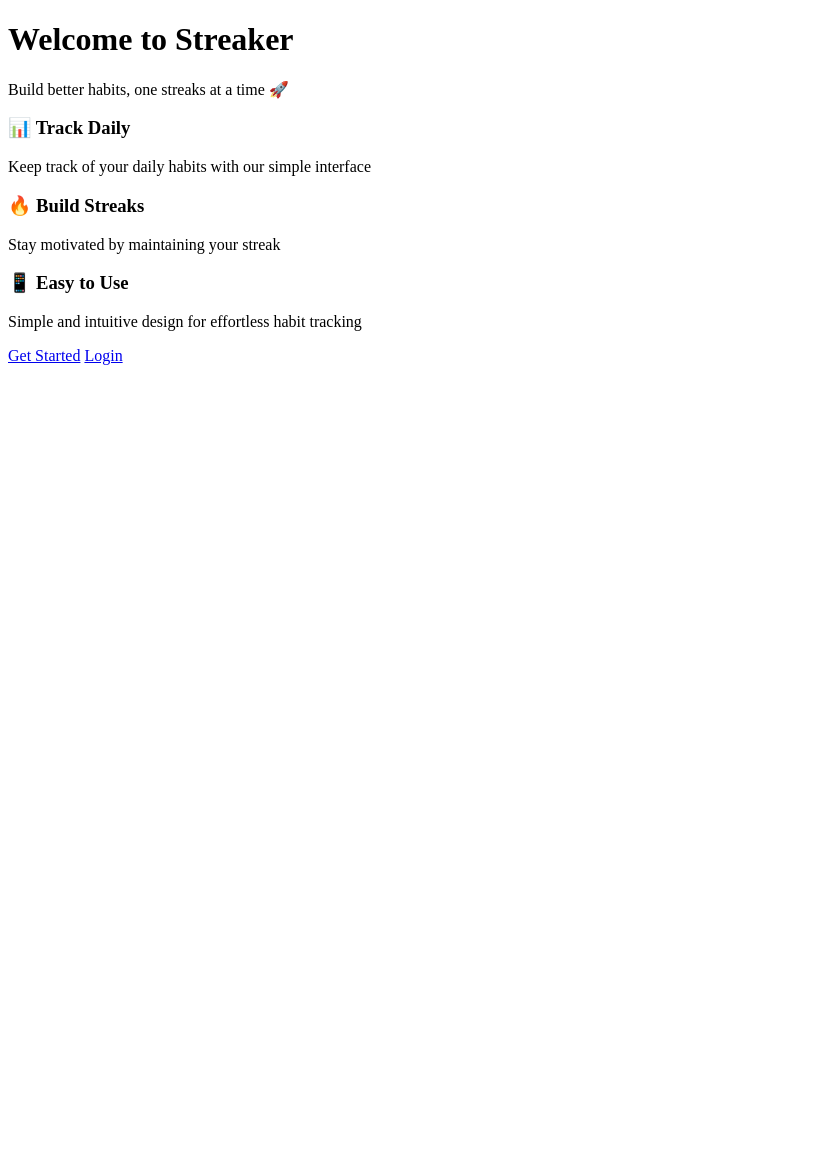
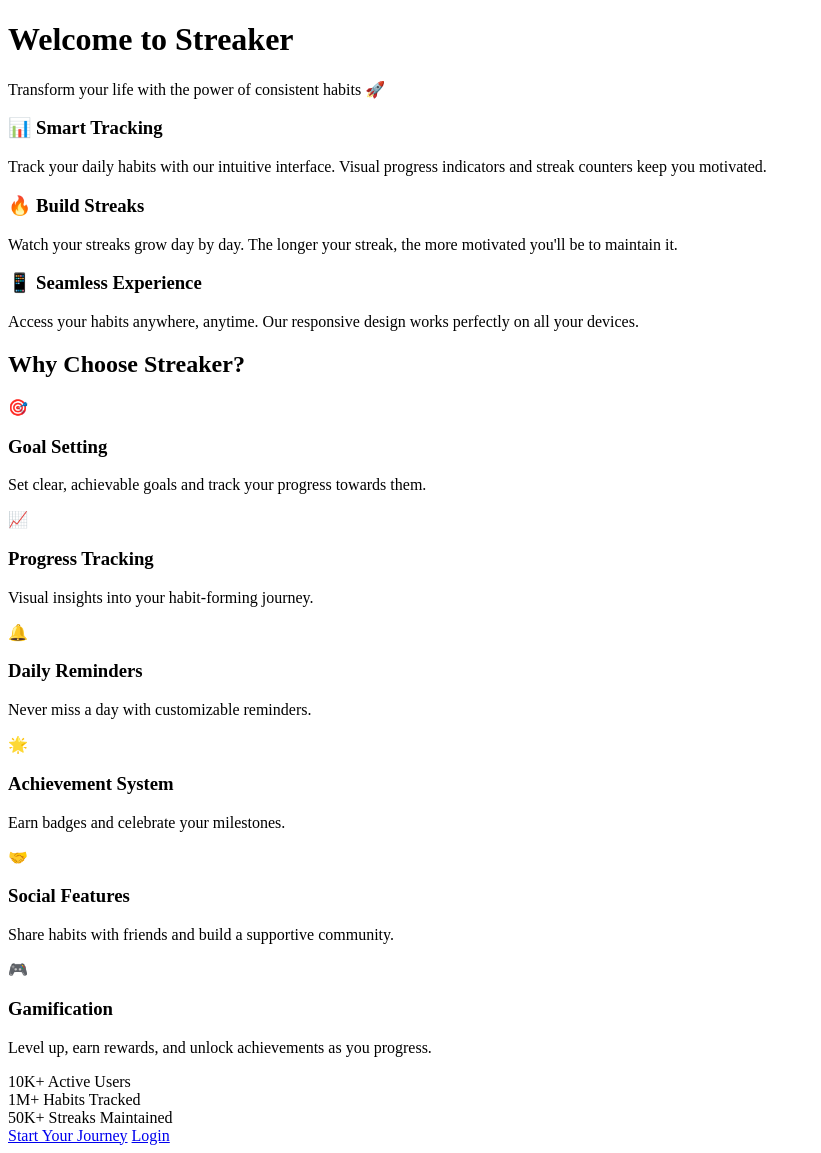
Before and after one commit to sidiq20/flask-habit-tracker, a Flask app: page / in a window 1280 px wide. Shown: the part 98-1251 px from the top of the page, without its empty margins (0-821 px from the left). Before the commit the page ends 463 px from the top, so only its background shows below. Run offline with Flask 3, Linux system fonts and the light colour scheme; parts of the project's set-up code (start-up, migrations or seed data) failed here and were passed over.

Commit message:
new changes

```diff
--- a/templates/hero.html
+++ b/templates/hero.html
@@ -4,29 +4,92 @@
 <div class="hero-container">
   <div class="hero-content">
     <h1 class="hero-title">Welcome to Streaker</h1>
-        <p class="hero-subtitle">Build better habits, one streaks at a time 🚀</p>
+    <p class="hero-subtitle">Transform your life with the power of consistent habits 🚀</p>
 
     <div class="hero-features">
       <div class="feature">
-            <h3>📊 Track Daily</h3>
-            <p>Keep track of your daily habits with our simple interface</p>
+        <h3>📊 Smart Tracking</h3>
+        <p>Track your daily habits with our intuitive interface. Visual progress indicators and streak counters keep you motivated.</p>
       </div>
       <div class="feature">
         <h3>🔥 Build Streaks</h3>
-            <p>Stay motivated by maintaining your streak</p>
+        <p>Watch your streaks grow day by day. The longer your streak, the more motivated you'll be to maintain it.</p>
       </div>
       <div class="feature">
-            <h3>📱 Easy to Use</h3>
-            <p>Simple and intuitive design for effortless habit tracking</p>
+        <h3>📱 Seamless Experience</h3>
+        <p>Access your habits anywhere, anytime. Our responsive design works perfectly on all your devices.</p>
+      </div>
+    </div>
+
+    <div class="hero-benefits">
+      <h2 class="benefits-title">Why Choose Streaker?</h2>
+      <div class="benefits-grid">
+        <div class="benefit-item">
+          <span class="benefit-icon">🎯</span>
+          <div>
+            <h3>Goal Setting</h3>
+            <p>Set clear, achievable goals and track your progress towards them.</p>
+          </div>
+        </div>
+        <div class="benefit-item">
+          <span class="benefit-icon">📈</span>
+          <div>
+            <h3>Progress Tracking</h3>
+            <p>Visual insights into your habit-forming journey.</p>
+          </div>
+        </div>
+        <div class="benefit-item">
+          <span class="benefit-icon">🔔</span>
+          <div>
+            <h3>Daily Reminders</h3>
+            <p>Never miss a day with customizable reminders.</p>
+          </div>
+        </div>
+        <div class="benefit-item">
+          <span class="benefit-icon">🌟</span>
+          <div>
+            <h3>Achievement System</h3>
+            <p>Earn badges and celebrate your milestones.</p>
+          </div>
+        </div>
+        <div class="benefit-item">
+          <span class="benefit-icon">🤝</span>
+          <div>
+            <h3>Social Features</h3>
+            <p>Share habits with friends and build a supportive community.</p>
+          </div>
+        </div>
+        <div class="benefit-item">
+          <span class="benefit-icon">🎮</span>
+          <div>
+            <h3>Gamification</h3>
+            <p>Level up, earn rewards, and unlock achievements as you progress.</p>
+          </div>
+        </div>
+      </div>
+    </div>
+
+    <div class="hero-stats">
+      <div class="stat-item">
+        <span class="stat-number">10K+</span>
+        <span class="stat-label">Active Users</span>
+      </div>
+      <div class="stat-item">
+        <span class="stat-number">1M+</span>
+        <span class="stat-label">Habits Tracked</span>
+      </div>
+      <div class="stat-item">
+        <span class="stat-number">50K+</span>
+        <span class="stat-label">Streaks Maintained</span>
       </div>
     </div>
 
     <div class="hero-cta">
       {% if not session.get("user_id") %}
-                <a href="{{ url_for('auth.register') }}" class="cta-button">Get Started</a>
-                <a href="{{ url_for('auth.login') }}" class="cta-button-secondary">Login</a>
+        <a href="{{ url_for('auth.register') }}" class="cta-button">Start Your Journey</a>
+        <a href="{{ url_for('auth.login') }}" class="cta-button cta-secondary">Login</a>
       {% else %}
-                <a href="{{ url_for('habits.index') }}" class="cta-button">View My button</a>
+        <a href="{{ url_for('habits.index') }}" class="cta-button">View My Habits</a>
       {% endif %}
     </div>
   </div>
```
Lines whose indentation alone changed are shown as unchanged.
